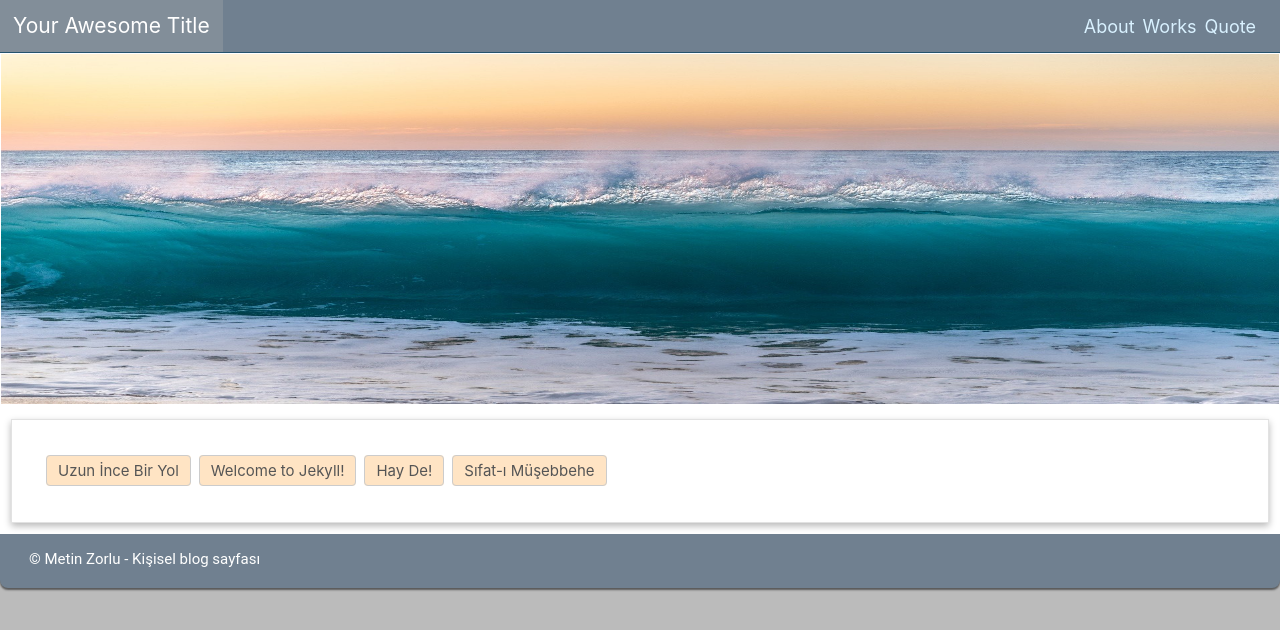
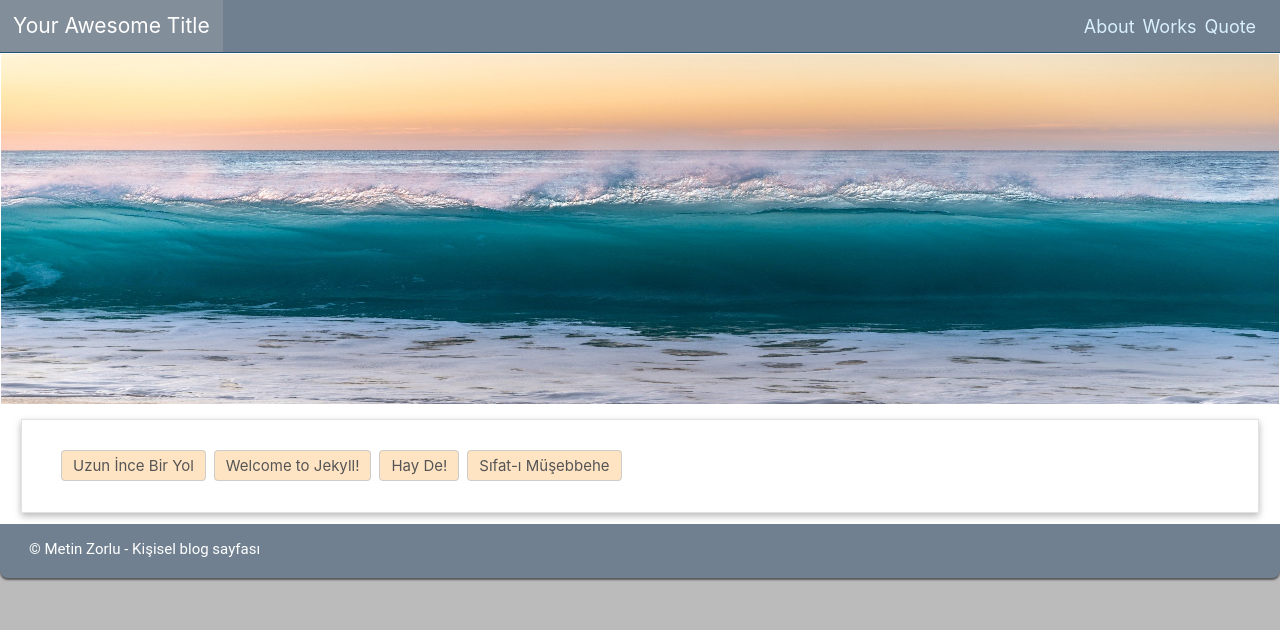
Before and after one commit to mtnzorlu/buhara, a Jekyll site: the page built from index.html, in a window 1280 px wide. Shown: the top 630 px of the page. Built offline with Jekyll 4.4.1, drawn with Linux system fonts in a browser that asks for light colours.

Commit message:
Update main.css

```diff
--- a/assets/css/main.css
+++ b/assets/css/main.css
@@ -15,7 +15,7 @@ li {text-decoration: none; list-style-type: none; float: left; padding: 0 4px;}
 .menu a {color: #d9f1ff; font-size: 18px;}
 .menu a:hover {color: #b0e2ff; border-bottom: 2px solid #d9f1ff;}
 .container {background-color: white; padding: 1px;}
-.box {background-color: white; padding: 30px; margin: 10px; overflow-y: auto; line-height: 42px;
+.box {background-color: white; padding: 25px 35px; margin: 10px 20px; overflow-y: auto; line-height: 42px;
     box-shadow: #b8b8b8 0 3px 7px; border: 1px solid #e2e2e2; color: #444; font-size: 16px;}
 .content.list {text-decoration: none; list-style-type: none; display: inline-block; padding: 10px;}
 .box li a {background-color: bisque; color: #555; padding: 5px 11px; border-radius: 4px; border: 1px solid #cccccc; word-break: break-word;}
```
